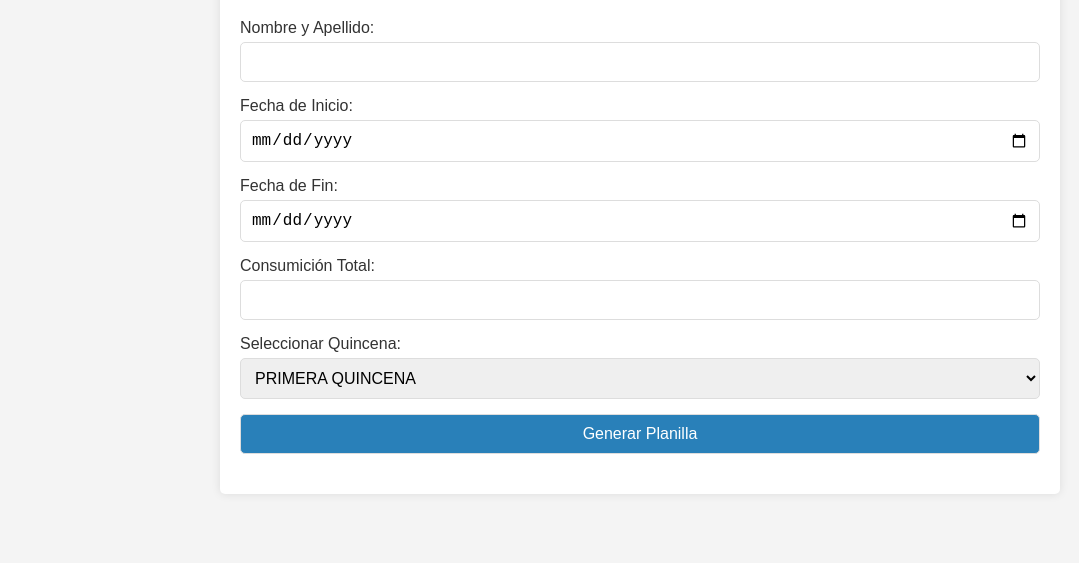
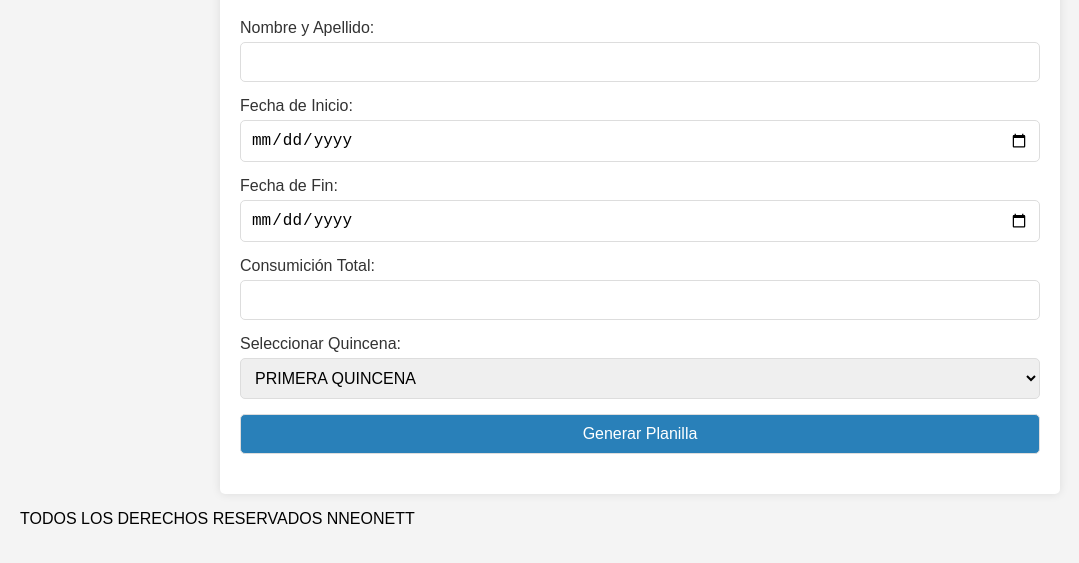
Before and after one commit to NNeoNeTT/MK1, a plain HTML site: page index.html in a window 1280 px wide. Shown: the part 101-664 px from the top of the page, without its empty margins (0-1079 px from the left). Drawn offline with nearby package versions, Linux system fonts and the light colour scheme.

Commit message:
Update index.html
Se agrega pie de pagina

```diff
--- a/index.html
+++ b/index.html
@@ -65,6 +65,11 @@
         </div>
     </div>
 
+    <!-- Pie de página -->
+    <footer>
+        <p>TODOS LOS DERECHOS RESERVADOS NNEONETT</p>
+    </footer>
+
     <script src="script.js"></script>
 </body>
 </html>
```
